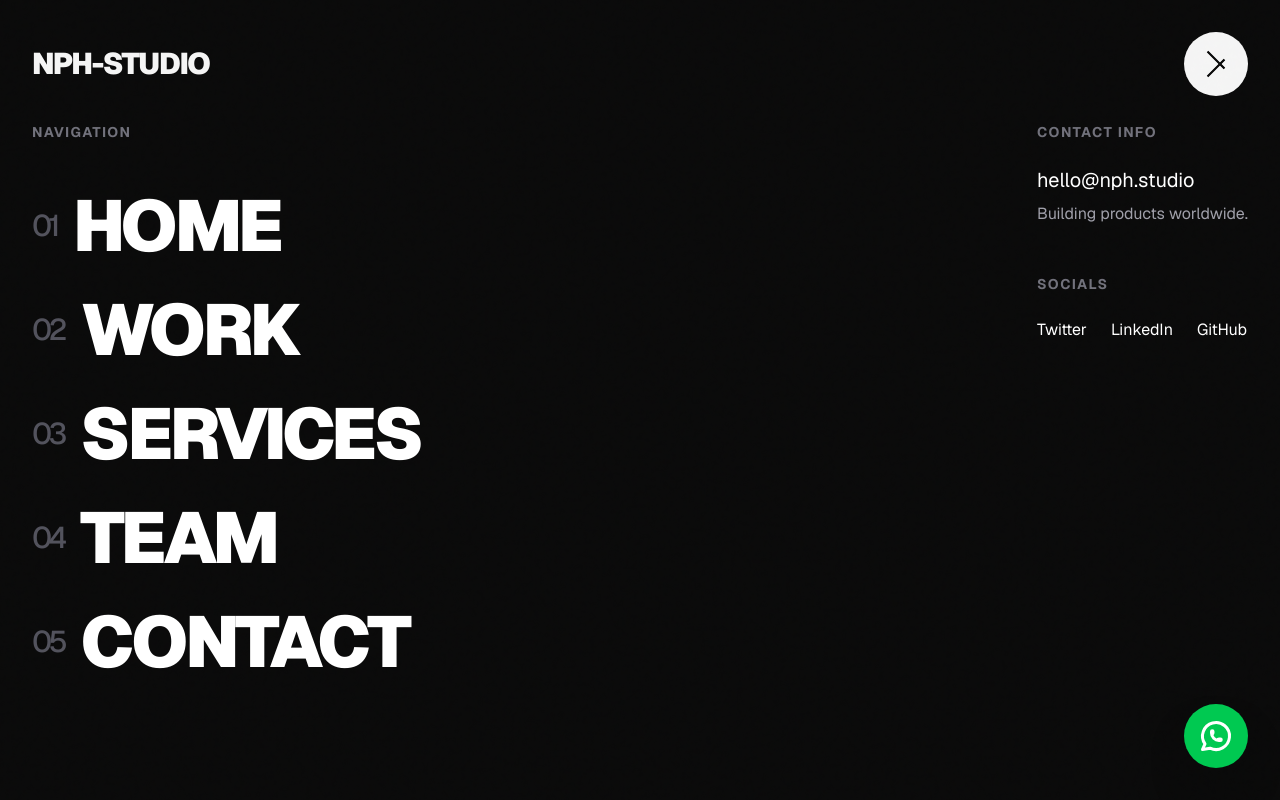
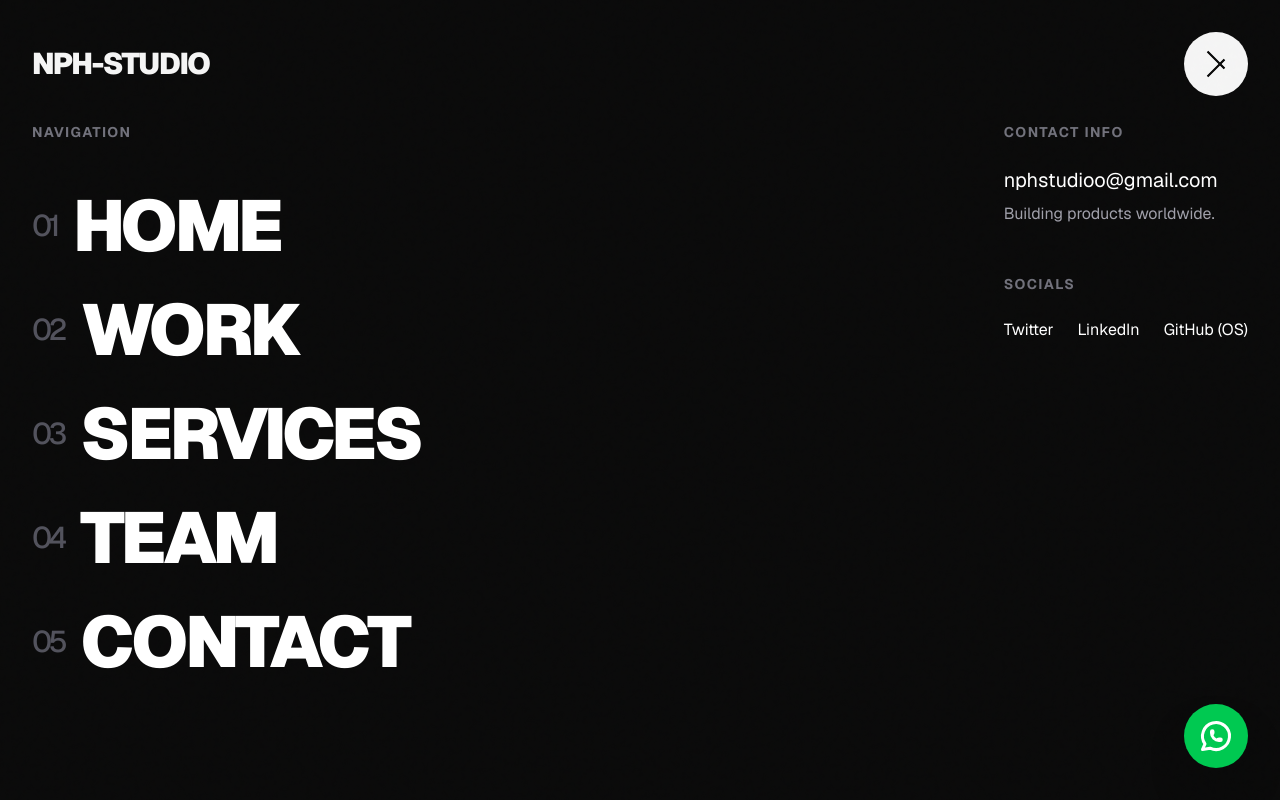
Before and after one commit to Narvdeshwar/nph-studio, a Next.js app: page /contact in a window 1280 px wide. Both pictures are taken after a click on the button 1216 px from the left and 64 px from the top of the page. Shown: the top 800 px of the page. Built offline with nearby package versions, Linux system fonts and the light colour scheme.

Commit message:
fix: contact page issue

```diff
--- a/app/contact/page.tsx
+++ b/app/contact/page.tsx
@@ -7,7 +7,7 @@ import { TextMask } from '@/components/premium/TextMask';
 
 export default function ContactPage() {
   return (
-    <div className="relative bg-background text-foreground min-h-screen cursor-none font-sans">
+    <div className="relative bg-background text-foreground min-h-screen font-sans">
 
       {/* Contact Page Header */}
       <section className="relative pt-[25vh] pb-[10vh] px-8 sm:px-20 text-center bg-background z-20">
--- a/app/layout.tsx
+++ b/app/layout.tsx
@@ -26,7 +26,7 @@ export const metadata: Metadata = {
   },
   description: "NPH Studio is an elite digital agency specializing in high-performance web applications, premium landing pages, and AI/RAG integrations for ambitious founders.",
   keywords: ["Web Development", "UI/UX Design", "Next.js Agency", "ReactJS", "MERN Stack", "AI Integration", "Full-stack Engineering", "Landing Pages", "Narvdeshwar"],
-  authors: [{ name: "Narvdeshwar", url: "https://www.linkedin.com/in/narvdeshwar/" }],
+  authors: [{ name: "Narvdeshwar", url: "https://www.linkedin.com/company/nph-studio" }],
   creator: "Narvdeshwar",
   openGraph: {
     type: "website",
--- a/components/premium/ContactForm.tsx
+++ b/components/premium/ContactForm.tsx
@@ -105,14 +105,14 @@ export function ContactForm() {
                 onChange={e => setFormData({...formData, details: e.target.value})}
                 placeholder="Tell us about what you want to build..."
                 rows={4}
-                className="w-full bg-background border border-border rounded-[24px] px-6 py-4 text-foreground focus:outline-none focus:border-primary transition-colors cursor-none resize-none"
+                className="w-full bg-background border border-border rounded-[24px] px-6 py-4 text-foreground focus:outline-none focus:border-primary transition-colors resize-none"
               />
             </div>
 
             <Magnetic>
               <button
                 type="submit"
-                className="w-full py-4 mt-4 rounded-full bg-green-500 text-white text-sm font-bold uppercase tracking-wider hover:bg-green-600 transition-all flex items-center justify-center gap-2 group cursor-none"
+                className="cursor-pointer w-full py-4 mt-4 rounded-full bg-green-500 text-white text-sm font-bold uppercase tracking-wider hover:bg-green-600 transition-all flex items-center justify-center gap-2 group"
               >
                 Send via WhatsApp
                 <IconBrandWhatsapp size={18} className="group-hover:translate-x-1 group-hover:-translate-y-1 transition-transform" />
--- a/components/premium/Footer.tsx
+++ b/components/premium/Footer.tsx
@@ -50,8 +50,8 @@ export function Footer() {
 
           <div className="flex-1">
             <h2 className="text-[10vw] sm:text-[6vw] font-black leading-[0.85] tracking-tighter uppercase mb-12">
-              <TextMask>Let&apos;s Build</TextMask><br/>
-              <TextMask delay={0.1}>Something</TextMask><br/>
+              <TextMask>Let&apos;s Build</TextMask><br />
+              <TextMask delay={0.1}>Something</TextMask><br />
               <TextMask delay={0.2}>Epic.</TextMask>
             </h2>
 
@@ -88,8 +88,8 @@ export function Footer() {
               <span className="text-white mb-2">Socials</span>
               {[
                 { name: 'Twitter (X)', url: 'https://x.com/Eternal_Dev_IO' },
-                { name: 'LinkedIn', url: 'https://www.linkedin.com/in/narvdeshwar/' },
-                { name: 'GitHub', url: 'https://github.com/narvdeshwar' }
+                { name: 'LinkedIn', url: 'https://www.linkedin.com/company/nph-studio' },
+                { name: 'GitHub (OS)', url: 'https://github.com/Narvdeshwar/nph-open-source' }
               ].map((social) => (
                 <Magnetic key={social.name}>
                   <a
--- a/components/premium/Navbar.tsx
+++ b/components/premium/Navbar.tsx
@@ -130,7 +130,7 @@ export function Navbar() {
                   transition={{ delay: 0.5, duration: 0.6 }}
                 >
                   <span className={`uppercase tracking-widest text-sm font-bold block mb-6 ${menuTheme === 'dark' ? 'text-zinc-500' : 'text-zinc-400'}`}>Contact Info</span>
-                  <a href="mailto:hello@nph.studio" className="text-xl hover:text-primary transition-colors block mb-2">hello@nph.studio</a>
+                  <a href="mailto:nphstudioo@gmail.com" className="text-xl hover:text-primary transition-colors block mb-2">nphstudioo@gmail.com</a>
                   <p className={menuTheme === 'dark' ? 'text-zinc-400' : 'text-zinc-500'}>Building products worldwide.</p>
                 </motion.div>
 
@@ -140,10 +140,10 @@ export function Navbar() {
                   transition={{ delay: 0.6, duration: 0.6 }}
                 >
                   <span className={`uppercase tracking-widest text-sm font-bold block mb-6 ${menuTheme === 'dark' ? 'text-zinc-500' : 'text-zinc-400'}`}>Socials</span>
-                  <div className="flex gap-6">
-                    <a href="#" className="hover:text-primary transition-colors">Twitter</a>
-                    <a href="#" className="hover:text-primary transition-colors">LinkedIn</a>
-                    <a href="#" className="hover:text-primary transition-colors">GitHub</a>
+                  <div className="flex flex-wrap gap-6">
+                    <a href="https://twitter.com/nphstudio" target="_blank" rel="noopener noreferrer" className="hover:text-primary transition-colors">Twitter</a>
+                    <a href="https://linkedin.com/company/nph-studio" target="_blank" rel="noopener noreferrer" className="hover:text-primary transition-colors">LinkedIn</a>
+                    <a href="https://github.com/Narvdeshwar/nph-open-source" target="_blank" rel="noopener noreferrer" className="hover:text-primary transition-colors">GitHub (OS)</a>
                   </div>
                 </motion.div>
               </div>
--- a/components/premium/WhatsAppWidget.tsx
+++ b/components/premium/WhatsAppWidget.tsx
@@ -65,7 +65,7 @@ export function WhatsAppWidget() {
 
       <button
         onClick={() => setIsOpen(!isOpen)}
-        className="w-16 h-16 rounded-full bg-green-500 text-white flex items-center justify-center shadow-2xl hover:scale-110 hover:bg-green-600 transition-all"
+        className="cursor-pointer w-16 h-16 rounded-full bg-green-500 text-white flex items-center justify-center shadow-2xl hover:scale-110 hover:bg-green-600 transition-all"
       >
         {isOpen ? <IconX size={32} /> : <IconBrandWhatsapp size={36} />}
       </button>
```
